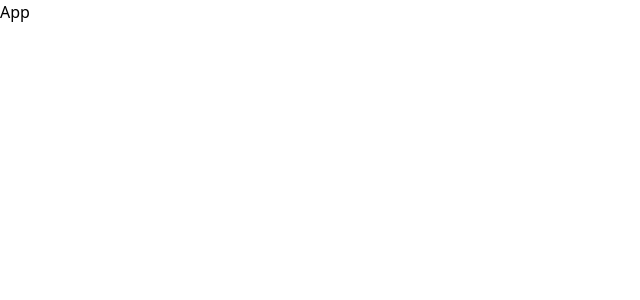
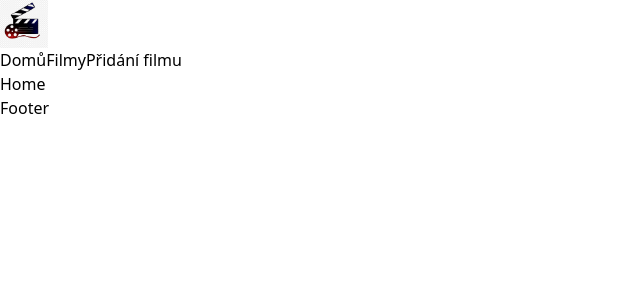
Before and after one commit to RostislavSzkandera/Database, a React (Create React App) app in the folder movies-database/: page / in a window 1280 px wide. Shown: the top 300 px of the page, without its empty margins (0-640 px from the left). Built offline with nearby package versions, Linux system fonts and the light colour scheme.

Commit message:
Vytvoření vícestránkového webu

```diff
--- a/movies-database/package.json
+++ b/movies-database/package.json
@@ -6,8 +6,10 @@
     "@testing-library/jest-dom": "^5.17.0",
     "@testing-library/react": "^13.4.0",
     "@testing-library/user-event": "^13.5.0",
+    "firebase": "8.5",
     "react": "^18.2.0",
     "react-dom": "^18.2.0",
+    "react-router-dom": "^6.21.3",
     "react-scripts": "5.0.1",
     "web-vitals": "^2.1.4"
   },
--- a/movies-database/src/App.js
+++ b/movies-database/src/App.js
@@ -1,10 +1,24 @@
+import { BrowserRouter, Routes, Route } from "react-router-dom"
+import SharedLayout from "./pages/SharedLayout"
+import Home from "./pages/Home"
+import OneMovie from "./pages/OneMovie"
+import AllMovies from "./pages/AllMovies"
+import Form from "./pages/Form"
+
 
 
 const App = () => {
   return (
-    <div>
-      App
-    </div>
+    <BrowserRouter>
+      <Routes>
+        <Route path="/" element={ <SharedLayout /> }>
+            <Route index element={ <Home /> }  />
+            <Route path="all-movies" element={ <AllMovies /> } />
+            <Route path="one-movie/movieId" element={ <OneMovie /> }/>
+            <Route path="form" element={ <Form /> }/>
+        </Route>
+      </Routes>
+    </BrowserRouter>
   )
 }
 
--- /dev/null
+++ b/movies-database/src/components/Footer.js
@@ -0,0 +1,11 @@
+
+
+const Footer = () => {
+  return (
+    <div>
+      Footer
+    </div>
+  )
+}
+
+export default Footer
--- /dev/null
+++ b/movies-database/src/components/NavBar.js
@@ -0,0 +1,19 @@
+import { NavLink } from "react-router-dom"
+import logo from "../images/logo.jpg"
+
+const NavBar = () => {
+  return (
+   <nav>
+        <div className="w-12">
+            <img src={logo} alt="" />
+        </div>
+        <div>
+            <NavLink to="/">Domů</NavLink>
+            <NavLink to="all-movies">Filmy</NavLink>
+            <NavLink to="form">Přidání filmu</NavLink>
+        </div>
+   </nav>
+  )
+}
+
+export default NavBar
--- /dev/null
+++ b/movies-database/src/pages/AllMovies.js
@@ -0,0 +1,11 @@
+
+
+const AllMovies = () => {
+  return (
+    <div>
+      AllMovies
+    </div>
+  )
+}
+
+export default AllMovies
--- /dev/null
+++ b/movies-database/src/pages/Form.js
@@ -0,0 +1,11 @@
+
+
+const Form = () => {
+  return (
+    <div>
+      Form
+    </div>
+  )
+}
+
+export default Form
--- /dev/null
+++ b/movies-database/src/pages/Home.js
@@ -0,0 +1,11 @@
+
+
+const Home = () => {
+  return (
+    <div>
+      Home
+    </div>
+  )
+}
+
+export default Home
--- /dev/null
+++ b/movies-database/src/pages/OneMovie.js
@@ -0,0 +1,11 @@
+
+
+const OneMovie = () => {
+  return (
+    <div>
+      OneMovie
+    </div>
+  )
+}
+
+export default OneMovie
--- /dev/null
+++ b/movies-database/src/pages/SharedLayout.js
@@ -0,0 +1,15 @@
+import { Outlet } from "react-router-dom"
+import NavBar from "../components/NavBar"
+import Footer from "../components/Footer"
+
+const SharedLayout = () => {
+  return (
+    <div className="">
+      <NavBar />
+      <Outlet />
+      <Footer />
+    </div>
+  )
+}
+
+export default SharedLayout
--- a/movies-database/tailwind.config.js
+++ b/movies-database/tailwind.config.js
@@ -2,7 +2,14 @@
 module.exports = {
   content: ["./src/**/*.{html,js}"],
   theme: {
-    extend: {},
+    colors: {
+      primary: "black",
+      gray: "#0f5668",
+      white: "#e5e5e5"
+    },
+    extend: {
+
+    },
   },
   plugins: [],
 }
```
Also changed, not shown: movies-database/src/images/logo.jpg (added), 1 other file (tests, documents, lock files or other folders).
